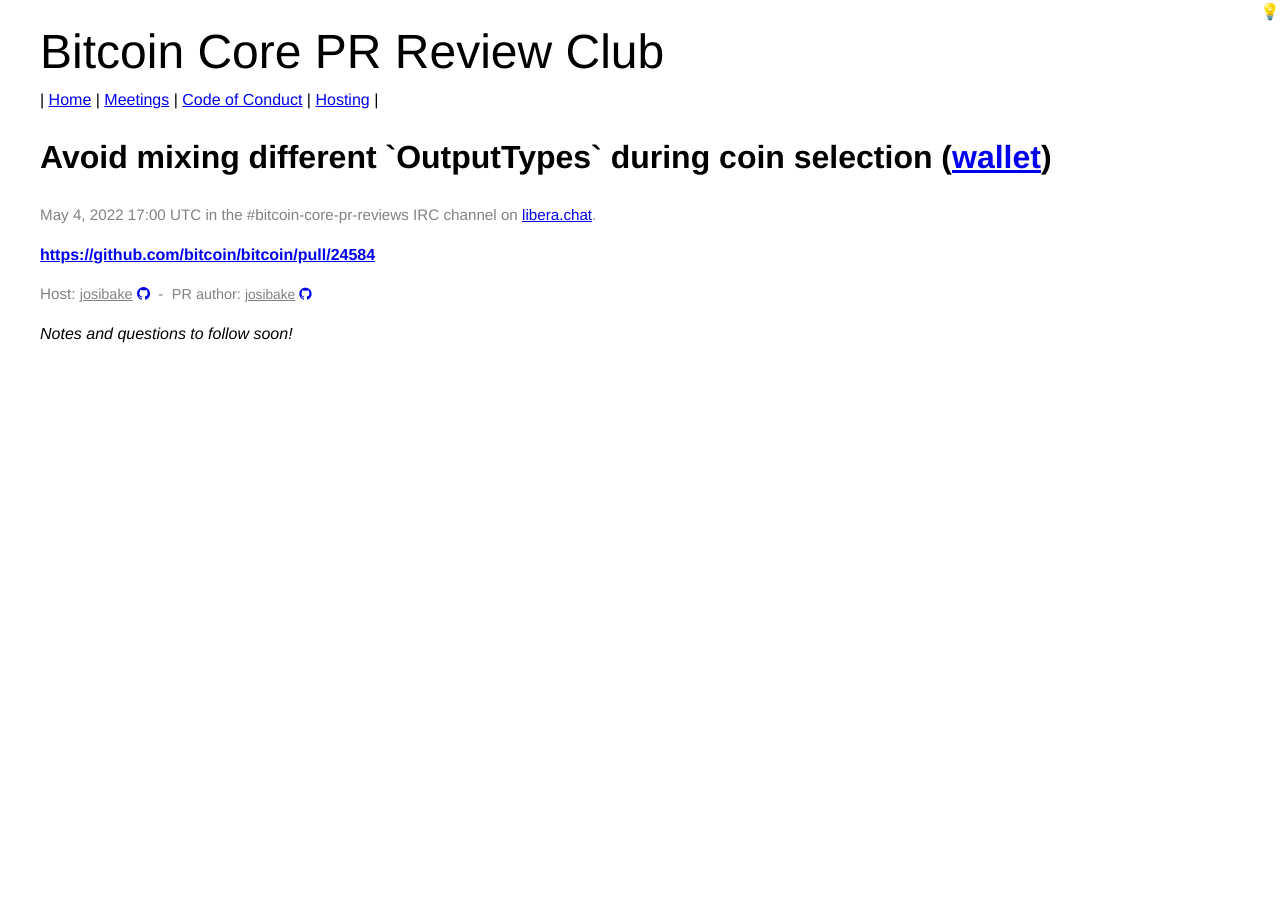
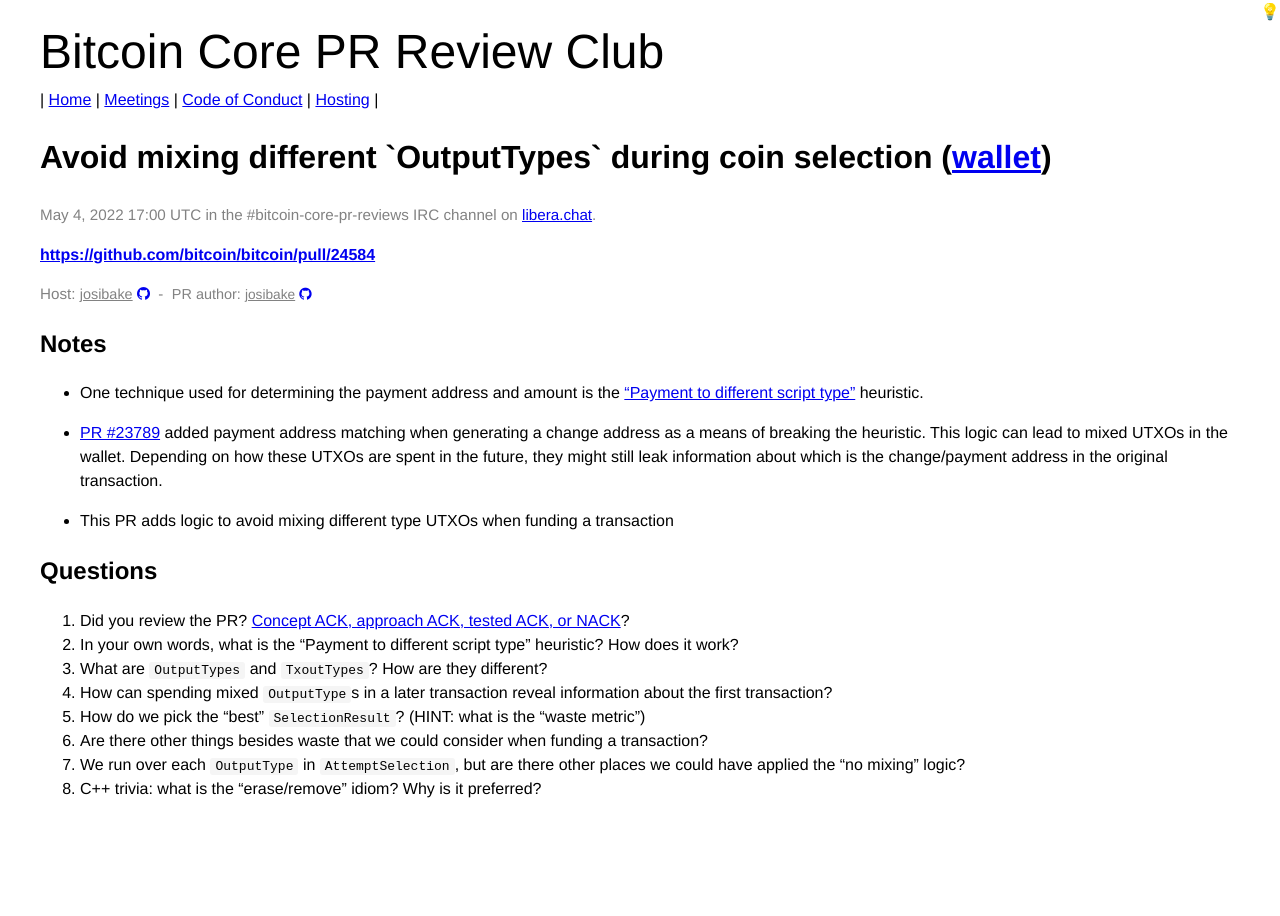
Before and after one commit to bitcoin-core-review-club/website, a Jekyll site: the page built from _posts/2022-05-04-#24584.md, in a window 1280 px wide. Built offline with Jekyll 4.4.1, drawn with Linux system fonts in a browser that asks for light colours.

Commit message:
add meeting notes and questions

```diff
--- a/_posts/2022-05-04-#24584.md
+++ b/_posts/2022-05-04-#24584.md
@@ -10,15 +10,23 @@
 commit:
 ---
 
-_Notes and questions to follow soon!_
+## Notes
 
-<!-- TODO: Before meeting, add notes and questions
-## Notes
+* One technique used for determining the payment address and amount is the ["Payment to different script type"](https://en.bitcoin.it/wiki/Privacy#Sending_to_a_different_script_type) heuristic.
+
+* [PR #23789](https://github.com/bitcoin/bitcoin/pull/23789) added payment address matching when generating a change address as a means of breaking the heuristic. This logic can lead to mixed UTXOs in the wallet. Depending on how these UTXOs are spent in the future, they might still leak information about which is the change/payment address in the original transaction.
+
+* This PR adds logic to avoid mixing different type UTXOs when funding a transaction
 
 ## Questions
 1. Did you review the PR? [Concept ACK, approach ACK, tested ACK, or NACK](https://github.com/bitcoin/bitcoin/blob/master/CONTRIBUTING.md#peer-review)?
--->
-
+2. In your own words, what is the "Payment to different script type" heuristic? How does it work?
+3. What are `OutputTypes` and `TxoutTypes`? How are they different?
+4. How can spending mixed `OutputType`s in a later transaction reveal information about the first transaction?
+5. How do we pick the "best" `SelectionResult`? (HINT: what is the "waste metric")
+6. Are there other things besides waste that we could consider when funding a transaction?
+7. We run over each `OutputType` in `AttemptSelection`, but are there other places we could have applied the "no mixing" logic?
+8. C++ trivia: what is the "erase/remove" idiom? Why is it preferred?
 
 <!-- TODO: After meeting, uncomment and add meeting log between the irc tags
 ## Meeting Log
```
